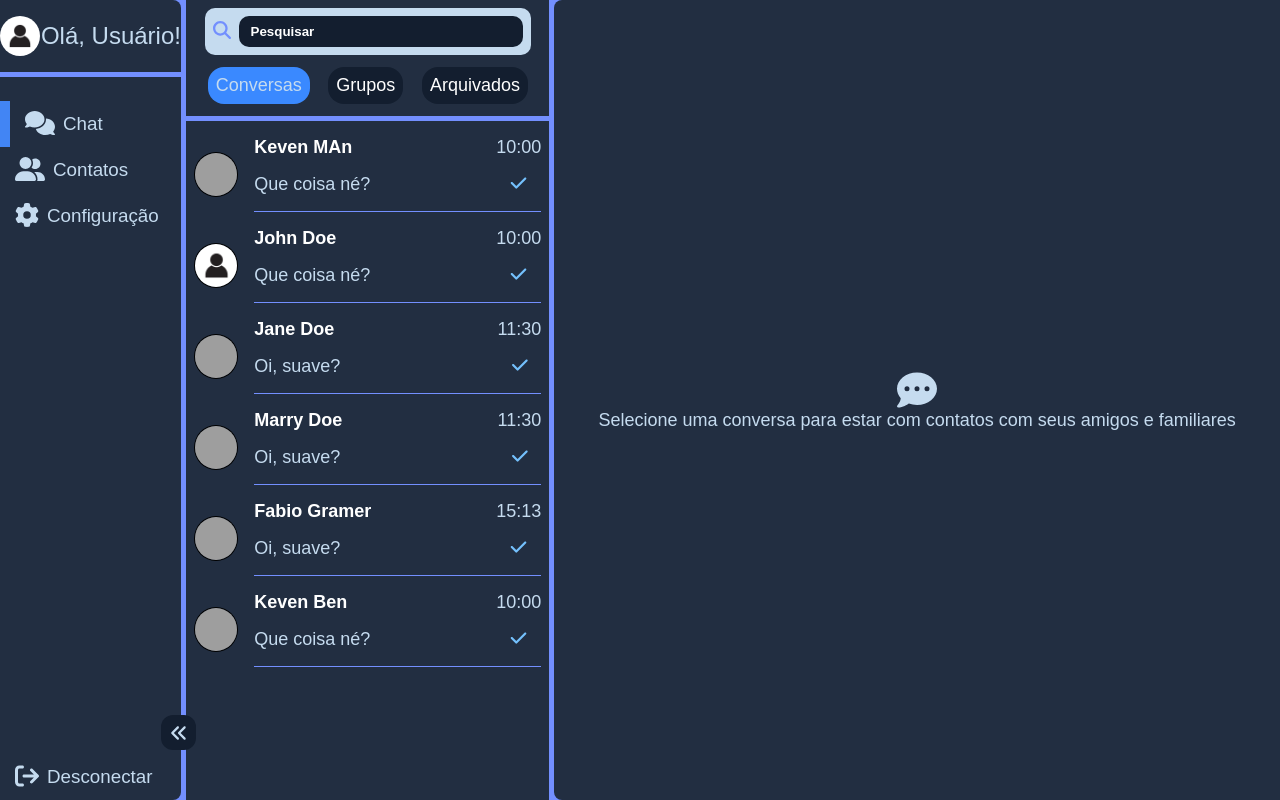
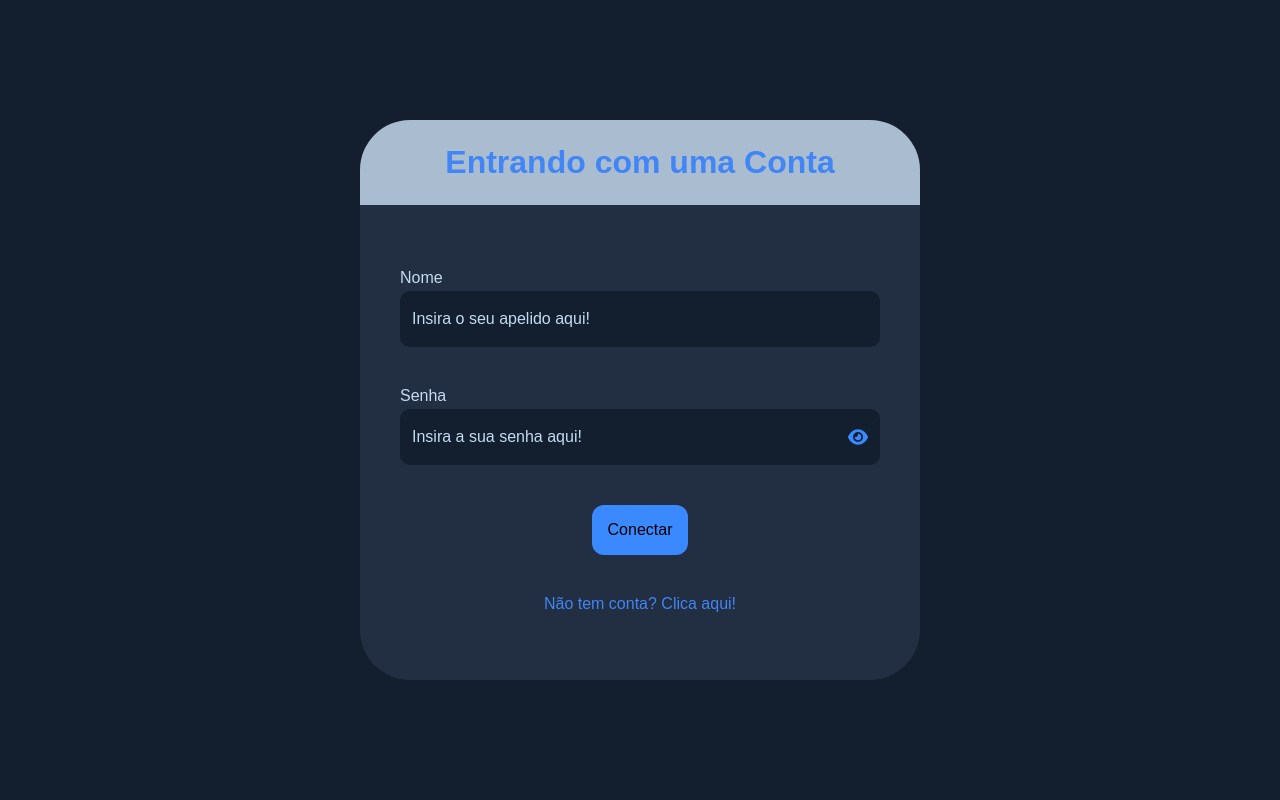
Before and after one commit to AdrielKlem/chatroom, a React (Vite) app: page / in a window 1280 px wide. Built offline with nearby package versions, Linux system fonts and the light colour scheme; grey boxes are pictures that could not be loaded.

Commit message:
update color label

```diff
--- a/src/components/Input/styles.ts
+++ b/src/components/Input/styles.ts
@@ -37,6 +37,7 @@ export const InputElement = styled.input`
 
 export const Label = styled.label`
   font-size: clamp(.6rem, 2vw + .6rem, 1.6rem);
+  color: ${({ theme }) => theme.colors.thirdColor};
 `
 
 export const EyeIcon = styled.i`
--- a/src/routes/index.tsx
+++ b/src/routes/index.tsx
@@ -1,11 +1,12 @@
 import { BrowserRouter } from "react-router-dom";
 
-import { AppRoutes } from "./app.routes";
+// import { AppRoutes } from "./app.routes";
+import { AuthRoutes } from "./auth.routes";
 
 export default function Routes() {
     return(
         <BrowserRouter>
-            <AppRoutes />
+            <AuthRoutes />
         </BrowserRouter>
     )
 }
```
